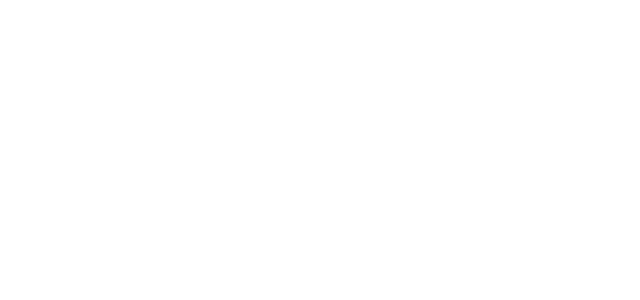
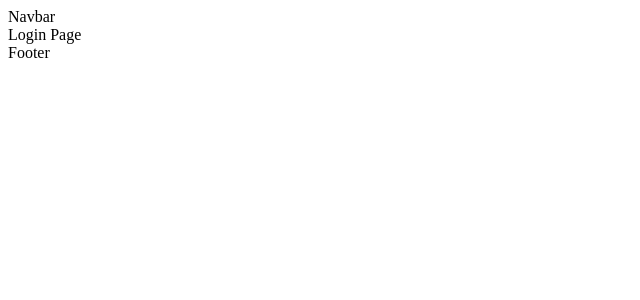
Before and after one commit to mhowitz/business-adultmen, a React (Create React App) app in the folder client/: page / in a window 1280 px wide. Shown: the top 300 px of the page, without its empty margins (0-640 px from the left). Built offline with nearby package versions, Linux system fonts and the light colour scheme.

Commit message:
render login first

```diff
--- a/client/src/App.js
+++ b/client/src/App.js
@@ -1,7 +1,12 @@
 import React from 'react';
+import Container from './components/Container';
 
 function App() {
-  return null;
+  return (
+    <>
+      <Container />
+    </>
+  );
 }
 
 export default App;
--- /dev/null
+++ b/client/src/components/Container.js
@@ -0,0 +1,30 @@
+import React, { useState } from 'react';
+
+import NavBar from './NavBar';
+import Footer from './Footer';
+import Login from '../components/pages/Login'
+
+const Container = () => {
+  const [currentPage, setCurrentPage] = useState('Login');
+
+  const renderPage = () => {
+    if(currentPage === 'Login') {
+      return <Login />;
+    }
+  }
+
+  const handlePageChange = (page) => setCurrentPage(page);
+
+
+  return (
+    <div>
+      {/* We are passing the currentPage from state and the function to update it */}
+      <NavBar currentPage={currentPage} handlePageChange={handlePageChange} />
+      {/* Here we are calling the renderPage method which will return a component  */}
+      {renderPage()}
+      <Footer />
+    </div>
+  )
+}
+
+export default Container
--- /dev/null
+++ b/client/src/components/Footer.js
@@ -0,0 +1,9 @@
+import React from 'react'
+
+const Footer = () => {
+  return (
+    <div>Footer</div>
+  )
+}
+
+export default Footer
--- /dev/null
+++ b/client/src/components/NavBar.js
@@ -0,0 +1,9 @@
+import React from 'react'
+
+const Navbar = () => {
+  return (
+    <div>Navbar</div>
+  )
+}
+
+export default Navbar
--- /dev/null
+++ b/client/src/components/pages/Login.js
@@ -0,0 +1,9 @@
+import React from 'react'
+
+const Login = () => {
+  return (
+    <div>Login Page</div>
+  )
+}
+
+export default Login
```
